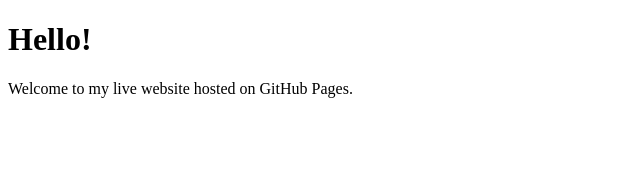
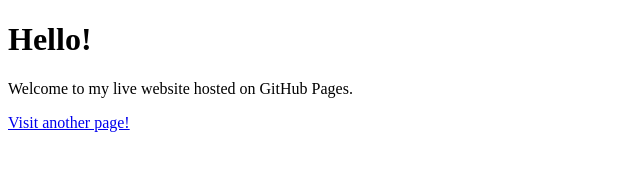
Before and after one commit to Woofels/CIMW100A-Testing.github.io, a plain HTML site: page index.html in a window 1280 px wide. Shown: the whole page, without its empty margins (0-640 px from the left). Drawn offline with Linux system fonts and the light colour scheme.

Commit message:
Add link to another page in index.html
Added a link to another page in the body.

```diff
--- a/index.html
+++ b/index.html
@@ -8,5 +8,6 @@
 <body>
     <h1>Hello!</h1>
     <p>Welcome to my live website hosted on GitHub Pages.</p>
+    <a href="https://woofels.github.io/CIMW100A-Testing.github.io/other-page/" target="_blank" rel="noopener">Visit another page!</a>
 </body>
 </html>
```
